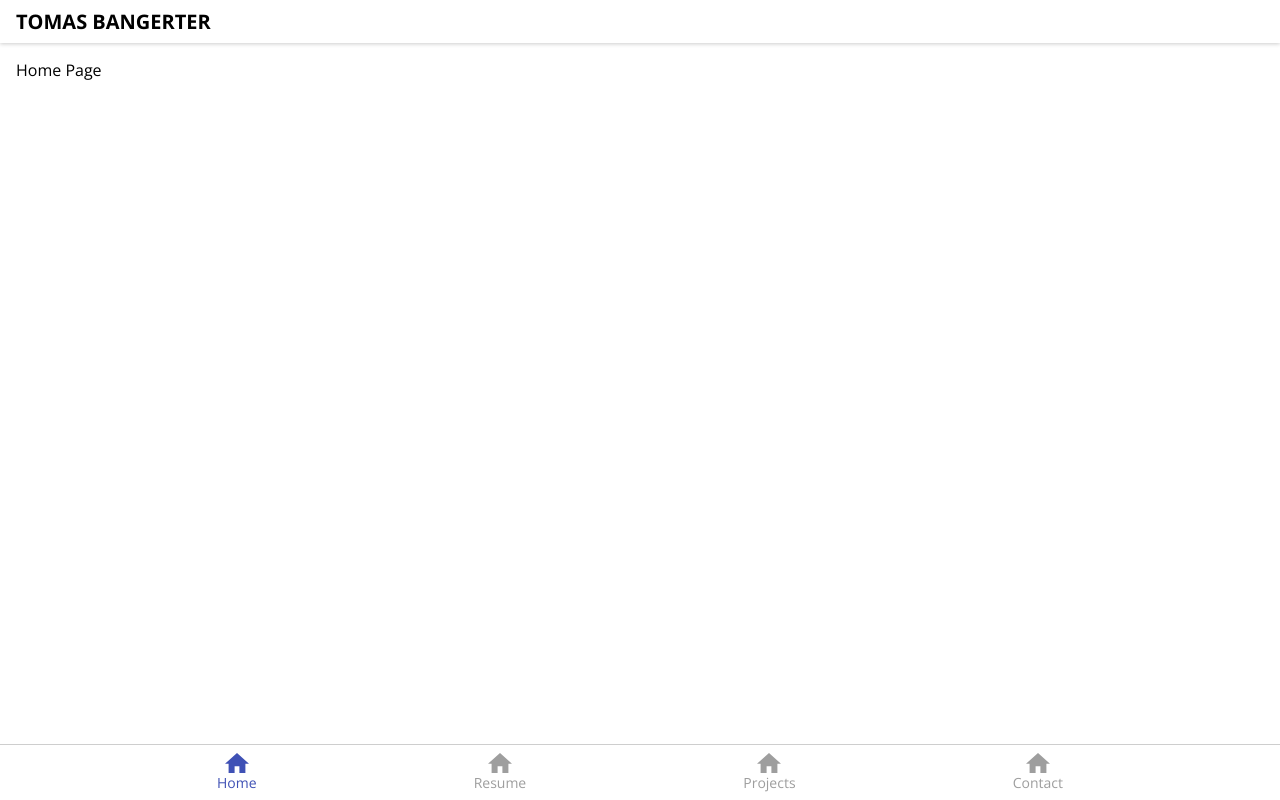
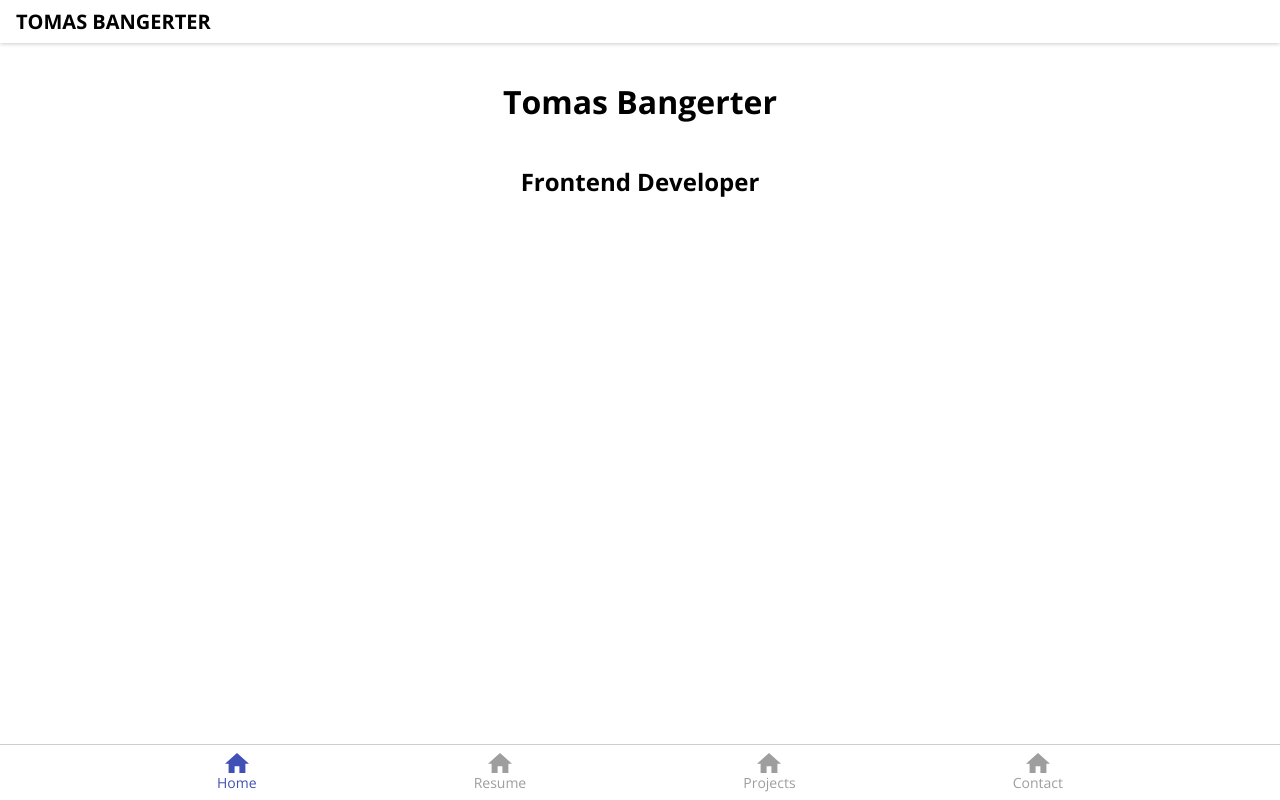
Before and after one commit to tommynueve/personal-website, a Next.js app: page / in a window 1280 px wide. Built offline with nearby package versions, Linux system fonts and the light colour scheme.

Commit message:
Started Homepage.

```diff
--- a/pages/index.tsx
+++ b/pages/index.tsx
@@ -1,3 +1,4 @@
+import HomeSection from '@sections/home';
 import Layout from '@sections/layout';
 import Head from 'next/head';
 
@@ -8,7 +9,9 @@ export default function Home() {
         <title>My portfolio</title>
         <link rel='icon' href='/favicon.ico' />
       </Head>
-      <Layout>Home Page</Layout>
+      <Layout>
+        <HomeSection />
+      </Layout>
     </>
   );
 }
--- /dev/null
+++ b/sections/home/Home.module.scss
@@ -0,0 +1,6 @@
+.homeContainer {
+  display: flex;
+  flex-direction: column;
+  justify-content: center;
+  align-items: center;
+}
--- /dev/null
+++ b/sections/home/index.tsx
@@ -0,0 +1,12 @@
+import style from './Home.module.scss';
+
+const HomeSection = () => {
+  return (
+    <div className={style.homeContainer}>
+      <h1>Tomas Bangerter</h1>
+      <h2>Frontend Developer</h2>
+    </div>
+  );
+};
+
+export default HomeSection;
```
